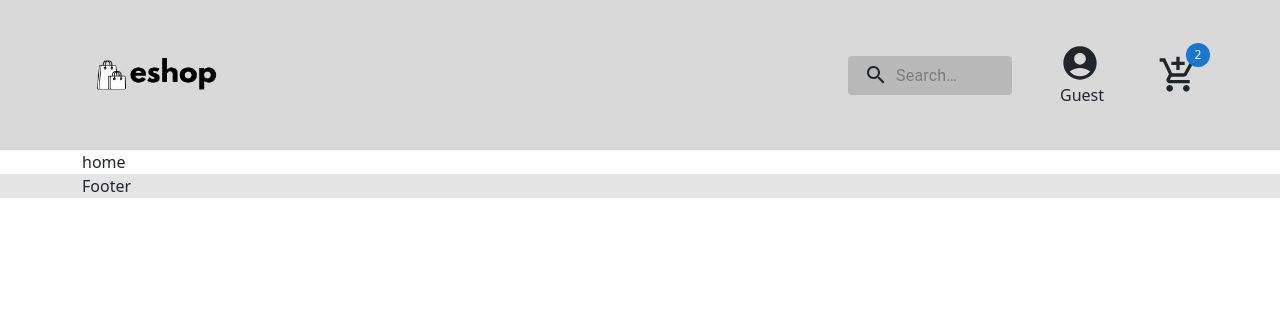
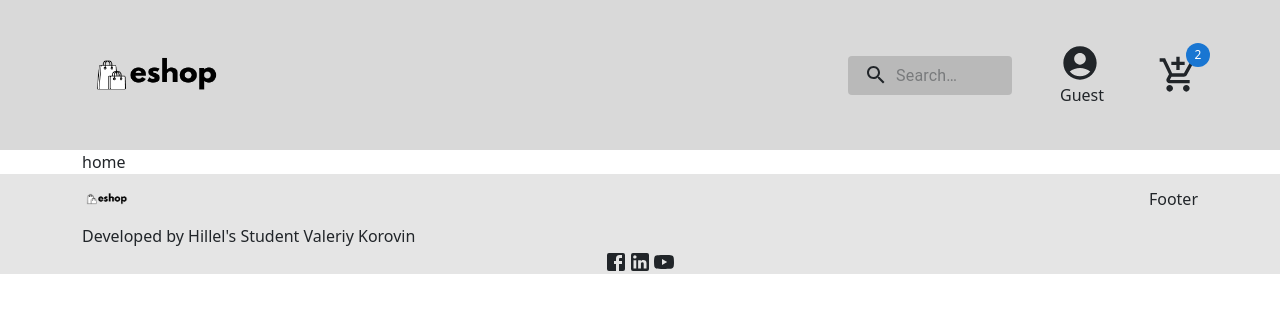
Before and after one commit to Valkor95/REACT_HW, a React (Vite) app: page / in a window 1280 px wide. Shown: the top 312 px of the page. Built offline with nearby package versions, Linux system fonts and the light colour scheme.

Commit message:
FINAL3_v11

```diff
--- a/src/componets/Footers/Footer.jsx
+++ b/src/componets/Footers/Footer.jsx
@@ -1,6 +1,11 @@
 import React from 'react';
 import {Col, Container, Row} from "react-bootstrap";
-
+import {Link} from "react-router-dom";
+import {ROUTES} from "../../utils/routes.js";
+import Logo from "../../img/Logo/Logo.png";
+import FacebookIcon from '@mui/icons-material/Facebook';
+import LinkedInIcon from '@mui/icons-material/LinkedIn';
+import YouTubeIcon from '@mui/icons-material/YouTube';
 const Footer = () => {
     return (
         <div className='footer' style={{
@@ -9,7 +14,27 @@ const Footer = () => {
             <Container>
                 <Row className="justify-content-between align-items-center">
                     <Col xs="auto">
+                        <div className="logo-container" style={{ maxWidth: '50px' }}>
+                            <Link to={ROUTES.HOME}>
+                                <img src={Logo} alt="logo" style={{ width: '100%', height: 'auto', display: 'block' }} />
+                            </Link>
+                        </div>
+                    </Col>
+
+                    <Col xs="auto">
                         Footer
+                    </Col>
+                </Row>
+                <Row className="justify-content-between align-items-center">
+                    <Col xs="auto" className='rights'>
+                        Developed by Hillel's Student Valeriy Korovin
+                    </Col>
+                </Row>
+                <Row className="justify-content-center align-items-center">
+                    <Col xs="auto" className='socials'>
+                        <FacebookIcon/>
+                        <LinkedInIcon/>
+                        <YouTubeIcon/>
                     </Col>
                 </Row>
             </Container>
```
